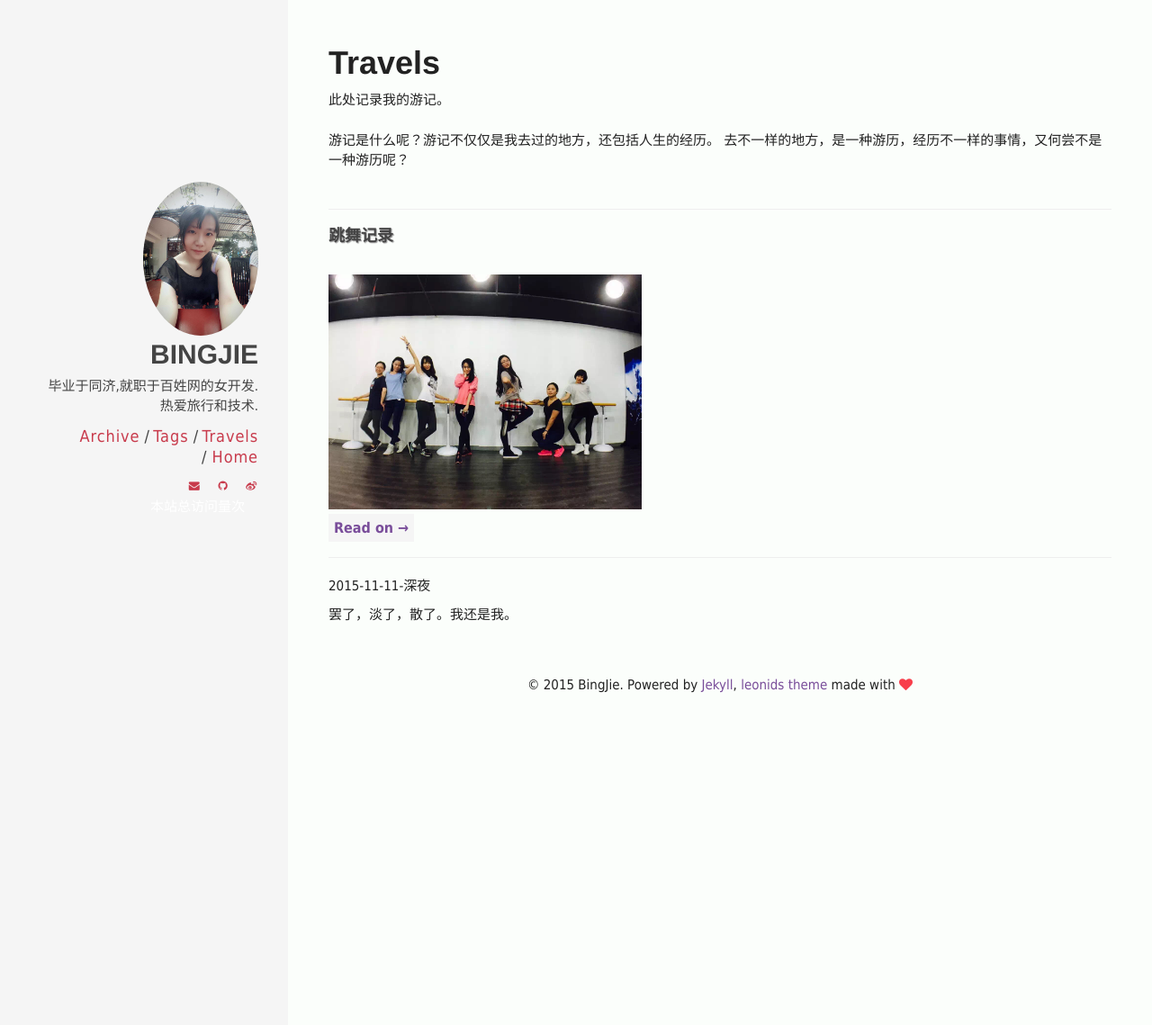
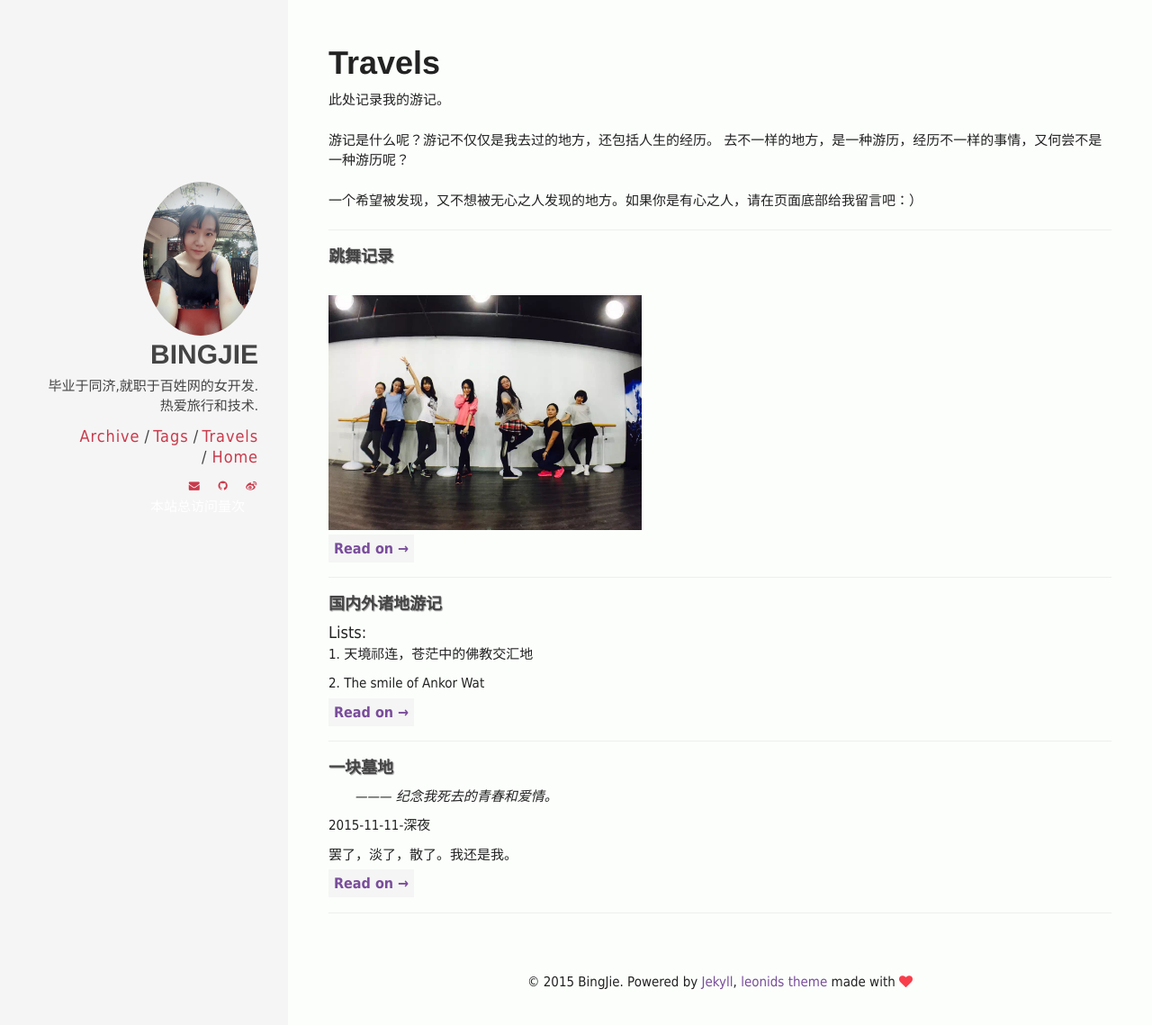
Before and after one commit to chaojimiaomiao/chaojimiaomiao.github.io, a Jekyll site: the page built from travels.html, in a window 1280 px wide and 1147 px high. Shown: the top 1139 px of the window at 90% size. Built offline with Jekyll 4.4.1, drawn with Linux system fonts in a browser that asks for light colours; comment, search, counter and statistics services are not loaded.

Commit message:
完善travel

```diff
--- a/404.html
+++ b/404.html
@@ -9,7 +9,7 @@ description: "你来到了一片荒芜之地"
 
 	或许，你可以到 <a href="archive/">归档文章</a>中去寻找<br/><br/>
 
-	也可以给我留言<br/><br/>
+	也可以在下方给我留言，描述你是怎么来到这里的：）<br/><br/>
 
 </h5>
 
--- a/travels.html
+++ b/travels.html
@@ -12,8 +12,9 @@ permalink: /travels/
 	去不一样的地方，是一种游历，经历不一样的事情，又何尝不是一种游历呢？
 
 </div>
+<br>
+<p>一个希望被发现，又不想被无心之人发现的地方。如果你是有心之人，请在页面底部给我留言吧：）</p>
 
-<br>
 <hr>
 <h4><a class="post-title" href= "dance_record.html">跳舞记录</a></h4>
 <br>
@@ -22,5 +23,23 @@ permalink: /travels/
 
 <br>
 <hr>
+<h4><a class="post-title" href= "dance_record.html">国内外诸地游记</a></h4>
+<big> Lists: </big><br>
+<p>1. 天境祁连，苍茫中的佛教交汇地
+<p>2. The smile of Ankor Wat</p>
+<a class="more" href= "dance_record.html" >Read on → </a>
+
+<br>
+<hr>
+<h4><a class="post-title" href= "dance_record.html">一块墓地</a></h4>
+<p>&nbsp; &nbsp; &nbsp; &nbsp;<em>——— 纪念我死去的青春和爱情。</em> </p>
 <p>2015-11-11-深夜</p>
 <p>罢了，淡了，散了。我还是我。</p>
+<a class="more" href= "dance_record.html" >Read on → </a>
+
+<br>
+<hr>
+<!-- UY BEGIN -->
+<div id="uyan_frame"></div>
+<script type="text/javascript" src="http://v2.uyan.cc/code/uyan.js?uid=2069449"></script>
+<!-- UY END -->
```
